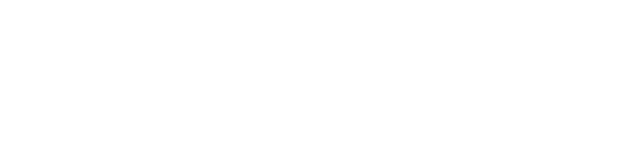
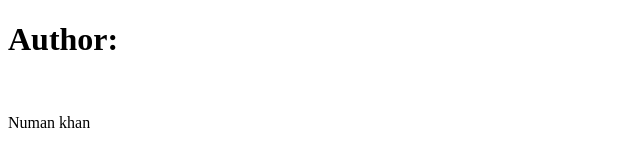
Before and after one commit to Ata-ur-rehman1/Numan-Khan2, a plain HTML site: page about.html in a window 1280 px wide. Shown: the whole page, without its empty margins (0-640 px from the left). Drawn offline with Linux system fonts and the light colour scheme.

Commit message:
Fixed Author's Name

```diff
--- a/about.html
+++ b/about.html
@@ -1,4 +1,14 @@
+<!-- This problem of Author's name has fixed by Nuamn Khan on branch feature2. -->
 <!DOCTYPE html>
 <html lang="en">
 <head>
     <meta charset="UTF-8">
+    <meta name="viewport" content="width=device-width, initial-scale=1.0">
+    <title>Document</title>
+</head>
+<body>
+    <h1>Author:</h1>
+    <br>
+    <p>Numan khan</p>
+</body>
+</html
```
